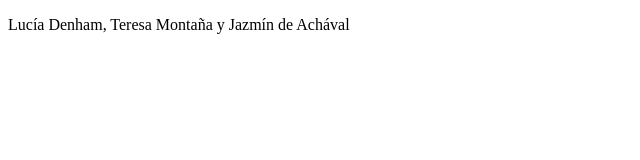
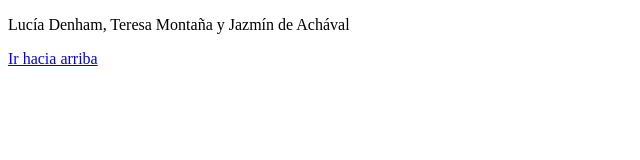
Before and after one commit to sambenzt/web-peliculas, a plain HTML site: page index.html in a window 1280 px wide. Shown: the whole page, without its empty margins (0-640 px from the left). Drawn offline with Linux system fonts and the light colour scheme.

Commit message:
actualizado

```diff
--- a/index.html
+++ b/index.html
@@ -17,6 +17,7 @@
 
     <footer>
         <p> Lucía Denham, Teresa Montaña y Jazmín de Achával </p>
+        <a href="file:///C:/Users/terem/OneDrive/Documentos/GitHub/Tp-integrador-/index.html">Ir hacia arriba</a>
     </footer>
 </body>
 </html>
```
